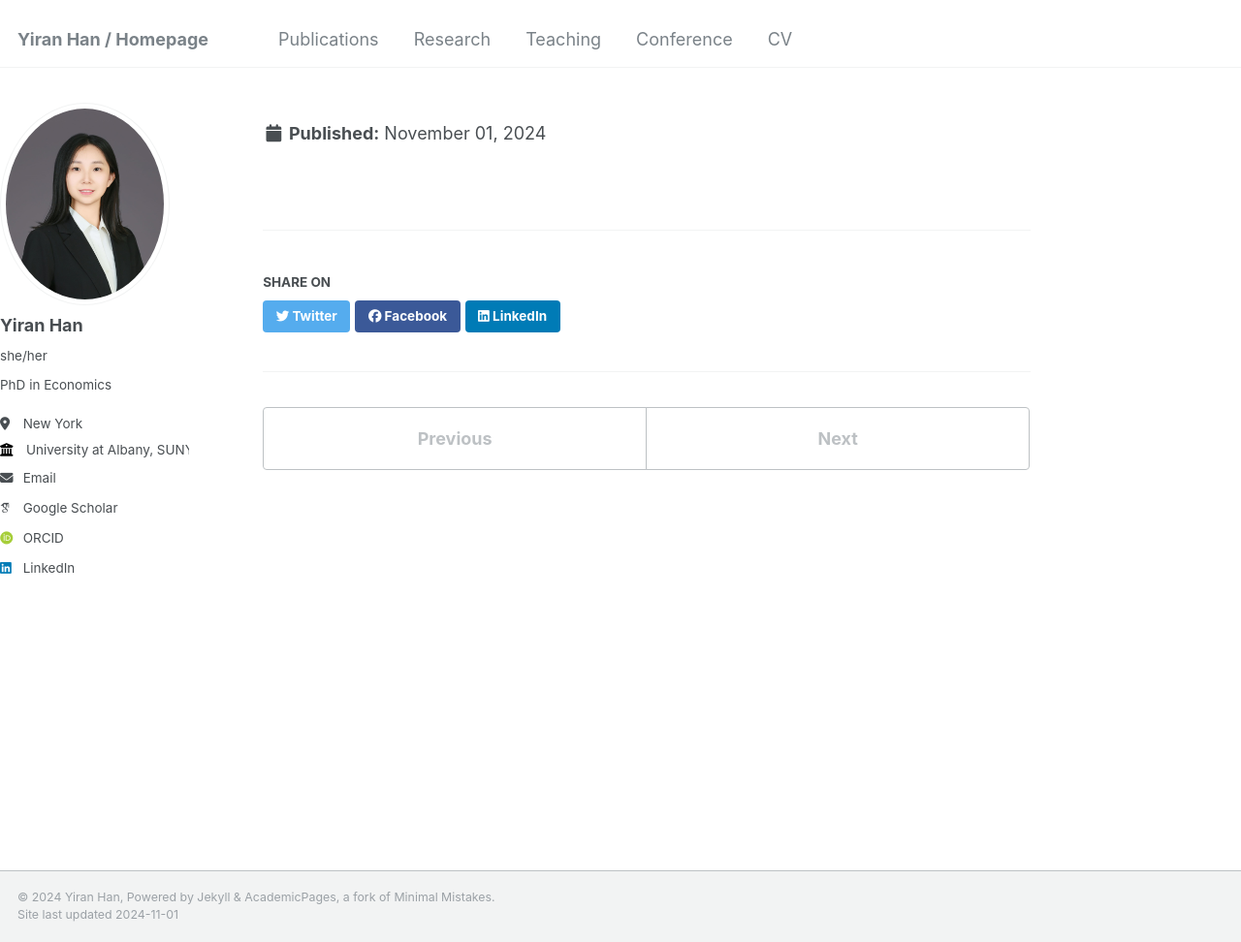
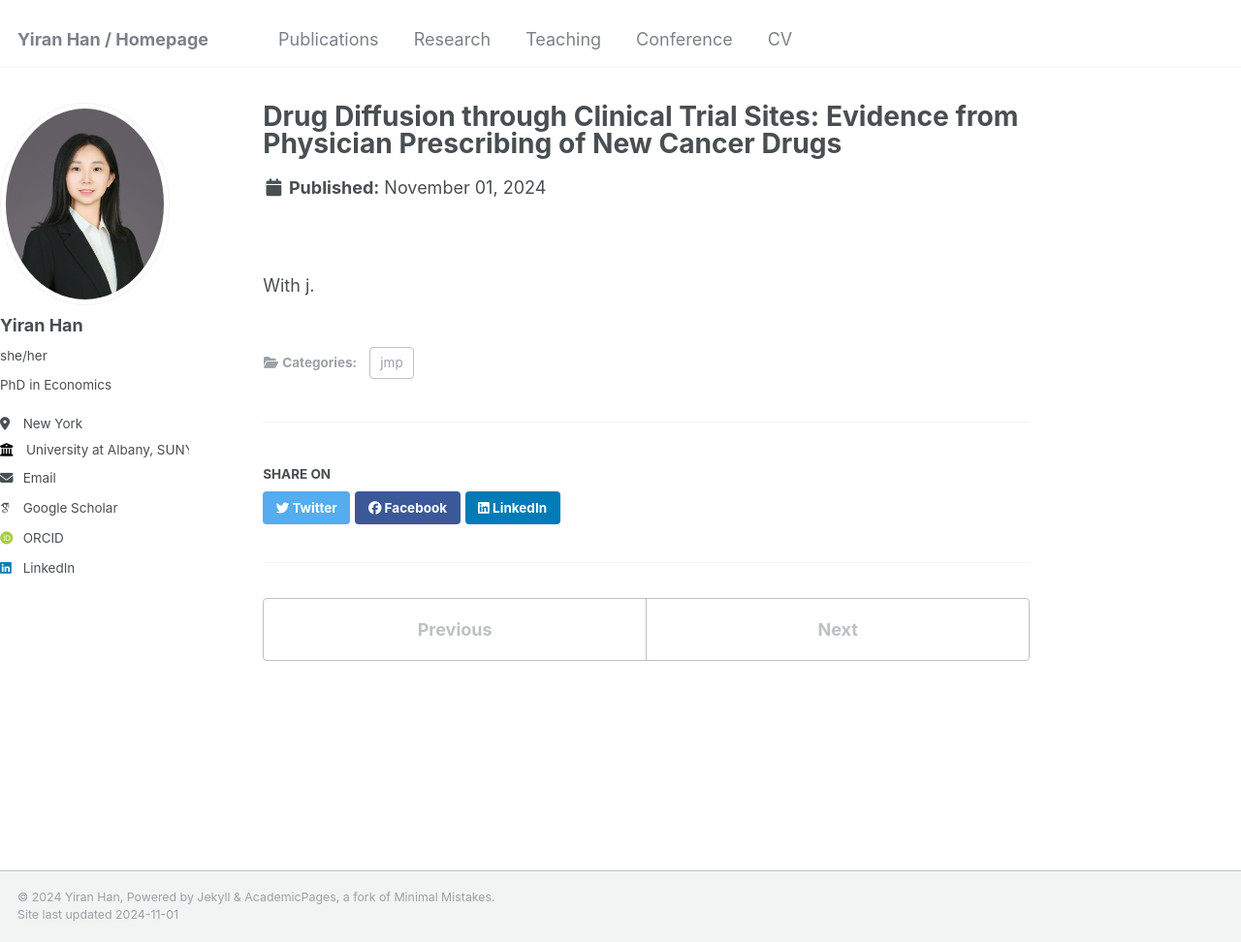
Before and after one commit to yiran-han/yiran-han.github.io, a Jekyll site: the page built from _portfolio/portfolio-1.md, in a window 1280 px wide and 972 px high. Shown: the whole window at 97% size. Built offline with Jekyll 4.4.1, drawn with Linux system fonts in a browser that asks for light colours; some web fonts are replaced; part of the change alters nothing that is shown.

Commit message:
Update portfolio-1.md

```diff
--- a/_portfolio/portfolio-1.md
+++ b/_portfolio/portfolio-1.md
@@ -1,8 +1,12 @@
 ---
+premalink: /
 title: "Drug Diffusion through Clinical Trial Sites: Evidence from Physician Prescribing of New Cancer Drugs"
-with ji
 category: jmp
 excerpt: "Abstract: Clinical trials benefit patients directly by providing novel treatments, but indirect benefits of clinical trials are less explored. This study analyzes the localized impacts of exposure to clinical trials of new drugs on physician prescribing behavior. Utilizing the prescribing patterns of more than 10,000 physicians across 29 new cancer drugs approved between 2014 and 2019, we find that physicians exposing to clinical trials of new cancer drugs increases the likelihood of prescribing these drugs by 0.18 percentage points, representing a 14% increase relative to the average prescribing rate. Notably, the effects are more pronounced for physicians graduating from higher-ranked medical schools, having more experience and practicing in metropolitans. Further, our results suggest that the exposure to clinical trials reduces the physicians’ information acquisition cost of new cancer drugs. Specifically, the cost can be reduced by proximities to trial sites and to the first author of pivotal trial and by affiliation with trial sites."
 paperurl: 'https://www.dropbox.com/scl/fi/q9v2rcoyq8galmjc2ojj3/Han-Yiran.Job-Market-Paper.pdf?rlkey=h5inuo7u9kdgas72hlq4gqa7g&st=67qffya5&dl=0'
 collection: portfolio
 ---
+
+<br/>
+
+With j.
```
